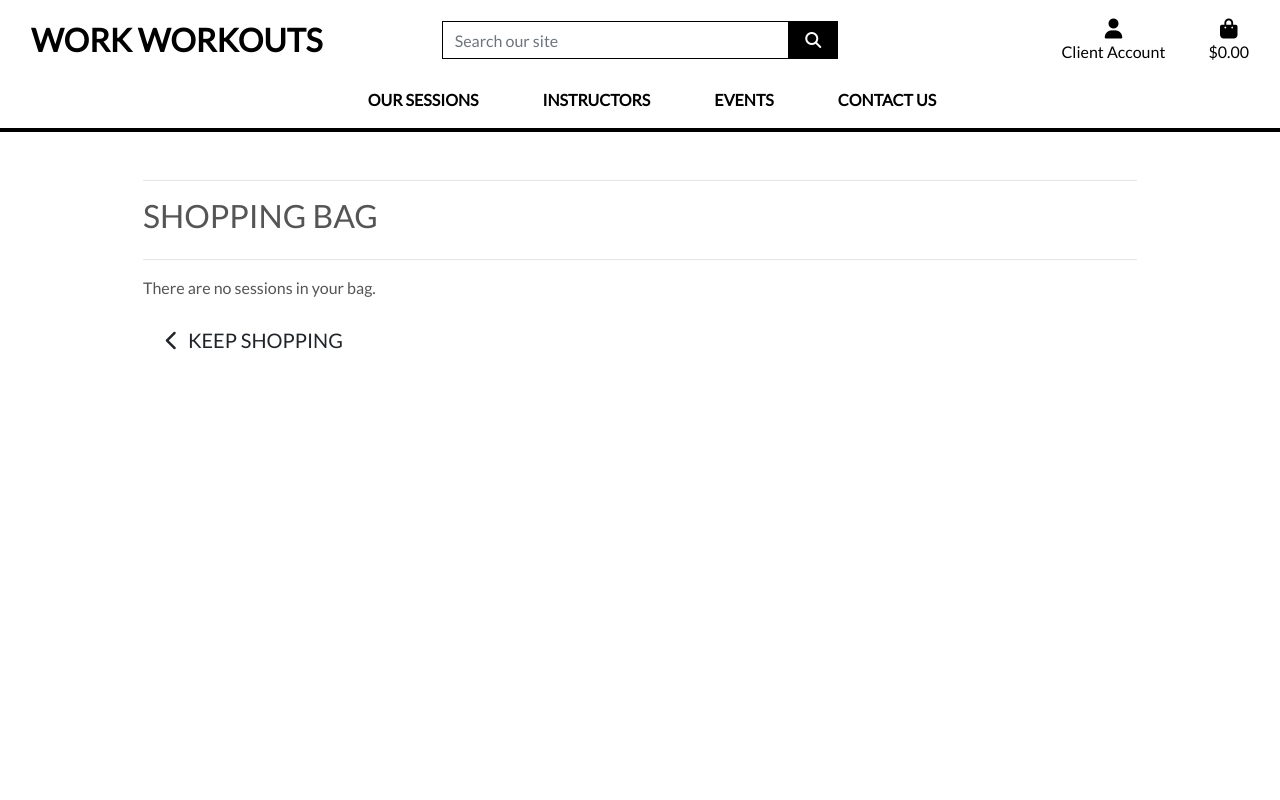
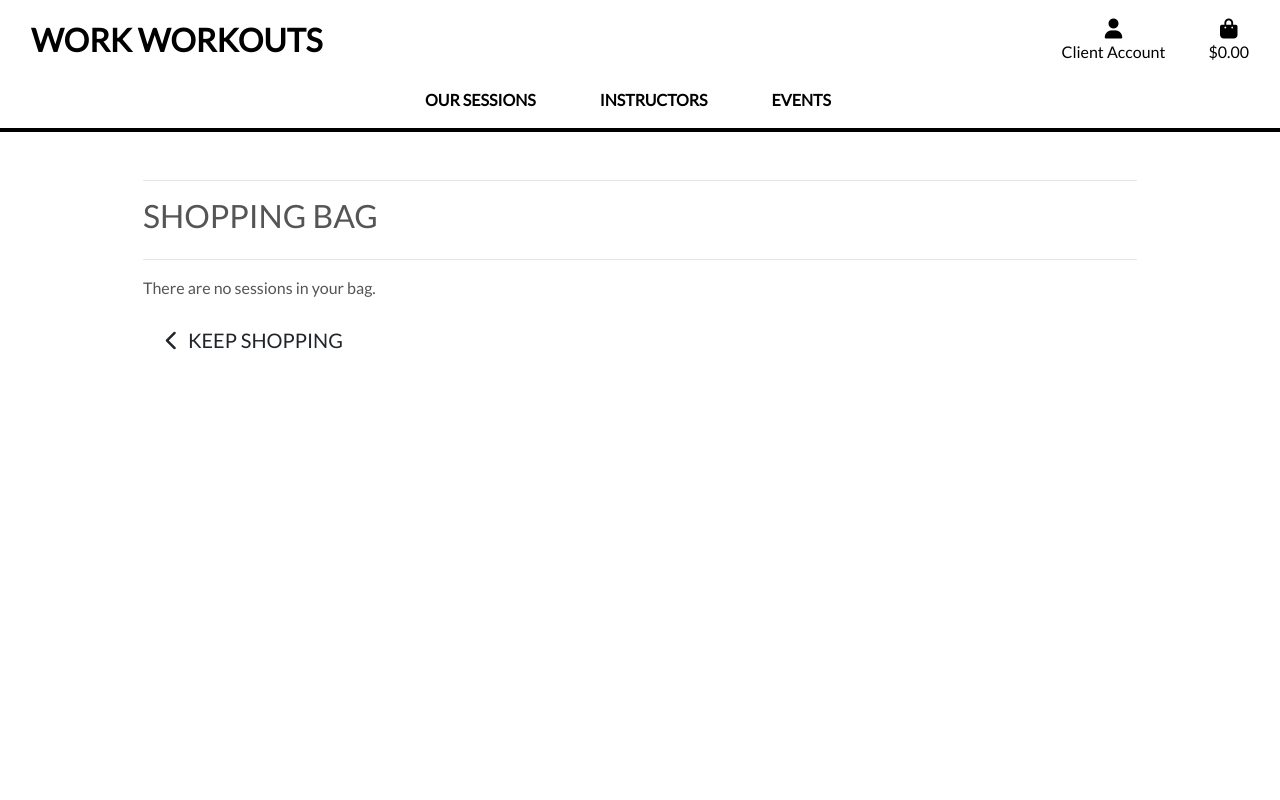
Before and after one commit to Rakdoslover/Project-5-first, a Django app: page /bag/ in a window 1280 px wide. Run offline with Django 3.2, Linux system fonts and the light colour scheme; some libraries are stand-ins or nearby versions.

Commit message:
updated the frontend and removed elements no longer used, updated hero-image

```diff
--- a/project_five/settings.py
+++ b/project_five/settings.py
@@ -31,7 +31,7 @@ SECRET_KEY = os.environ.get('SECRET_KEY')
 DEBUG = 'DEVELOPMENT' in os.environ
 
 ALLOWED_HOSTS = [
-    'https://project-5-first-a9f5854c68ec.herokuapp.com',
+    'project-5-first-a9f5854c68ec.herokuapp.com',
     '8000-rakdoslover-project-5-fi-zy2blpdei7.us2.codeanyapp.com',
 ]
 
--- a/templates/base.html
+++ b/templates/base.html
@@ -47,27 +47,12 @@
 <body>
     <header class="container-fluid fixed-top">
         <div id="topnav" class="row bg-white pt-lg-2 d-none d-lg-flex">
-            <div class="col-12 col-lg-4 my-auto py-1 py-lg-0 text-center text-lg-left">
+            <div class="col-12 col-lg-6 my-auto py-1 py-lg-0 text-center text-lg-left">
                 <a href="{% url 'home' %}" class="nav-link main-logo-link">
                     <h2 class="logo-font text-black my-0"><strong>Work Workouts</strong></h2>
                 </a>
             </div>
-            <div class="col-12 col-lg-4 my-auto py-1 py-lg-0">
-                <form method="GET" action="">
-                    <div class="input-group w-100">
-                        <input class="form-control border border-black rounded-0" type="text" name="q"
-                            placeholder="Search our site">
-                        <div class="input-group-append">
-                            <button class="form-control btn btn-black border border-black rounded-0" type="submit">
-                                <span class="icon">
-                                    <i class="fas fa-search"></i>
-                                </span>
-                            </button>
-                        </div>
-                    </div>
-                </form>
-            </div>
-            <div class="col-12 col-lg-4 my-auto py-1 py-lg-0">
+            <div class="col-12 col-lg-6 my-auto py-1 py-lg-0">
                 <ul class="list-inline list-unstyled text-center text-lg-right my-0">
                     <li class="list-inline-item dropdown">
                         <a class="text-black nav-link" href="#" id="user-options" data-toggle="dropdown"
--- a/templates/includes/main-nav.html
+++ b/templates/includes/main-nav.html
@@ -22,12 +22,5 @@
                 Events
             </a>
         </li>
-
-        <li class="nav-item dropdown">
-            <a class="logo-font font-weight-bold nav-link text-black" href="#" id="contact-us-link" data-toggle="dropdown"
-                aria-haspopup="true" aria-expanded="false">
-                Contact Us
-            </a>
-        </li>
     </ul>
 </div>
```
